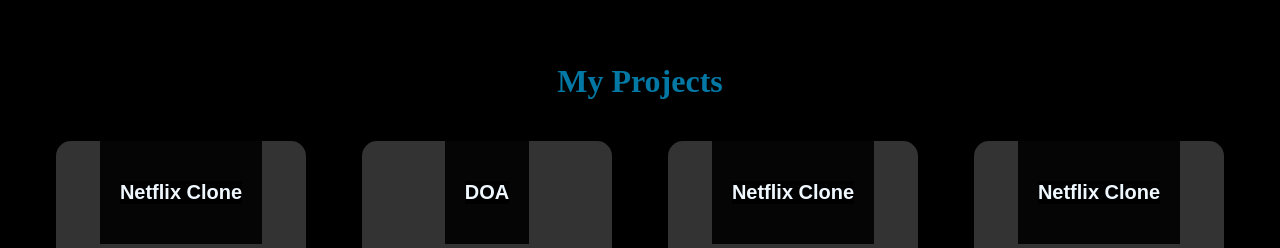
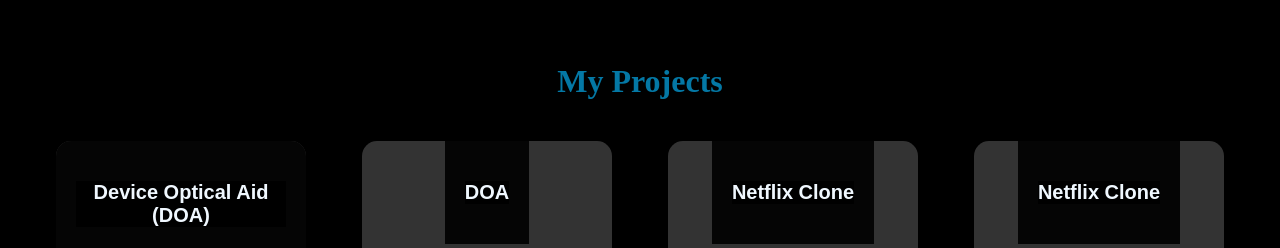
Before and after one commit to Cjayy77/cj-portfolio, a plain HTML site: page index.html in a window 1280 px wide. Shown: the part 704-952 px from the top of the page. Drawn offline with Linux system fonts and the light colour scheme.

Commit message:
Fix HTML structure and update project titles

```diff
--- a/index.html
+++ b/index.html
@@ -31,7 +31,7 @@
             <div class="card">
                 <img src="" alt="" class="background">
                 <div class="cardContent">
-                    <h3 class="title">Netflix Clone</h3>
+                    <h3 class="title">Device Optical Aid (DOA)</h3>
                 </div>
                 <div class="backdrop"></div>
             </div>
```
